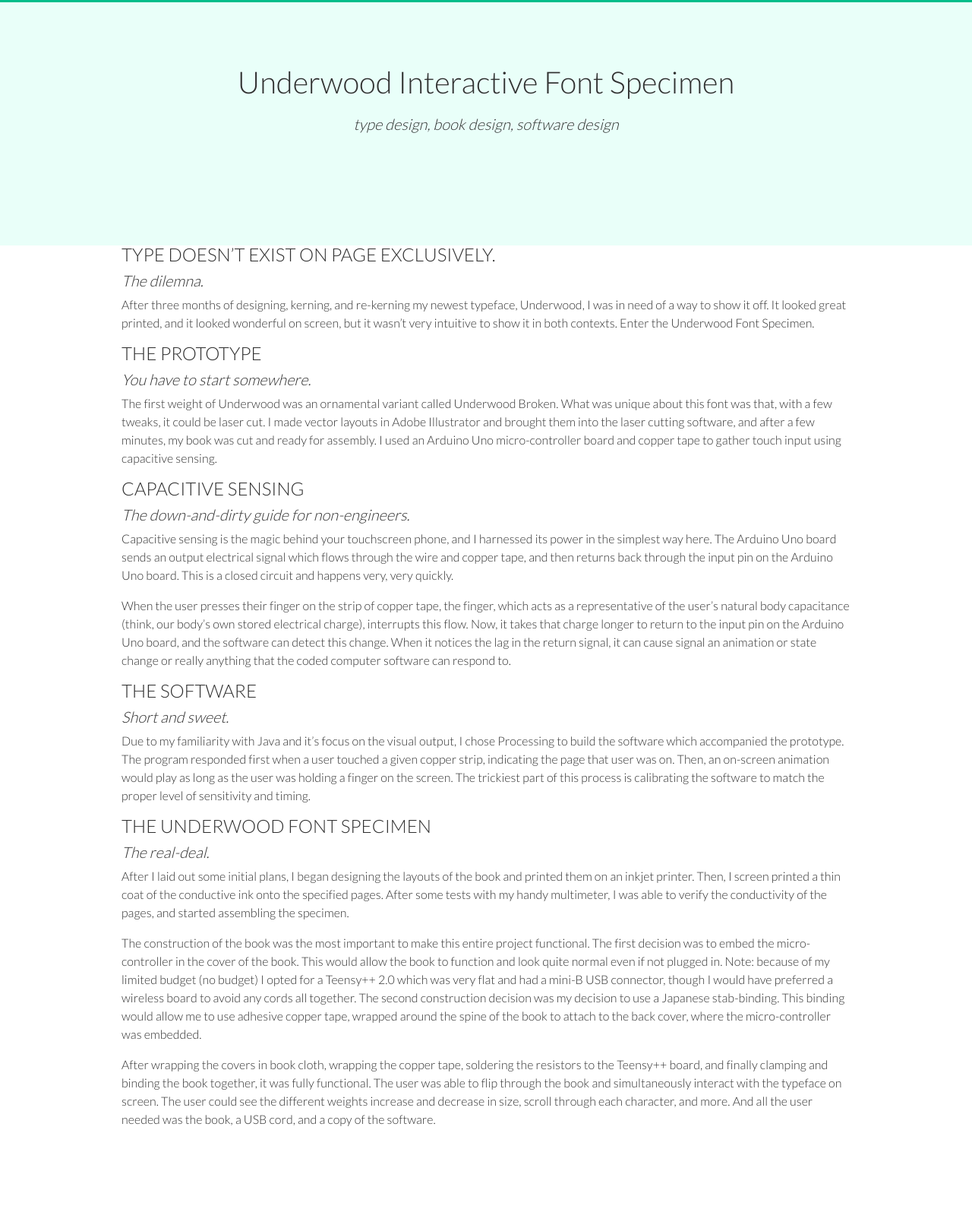
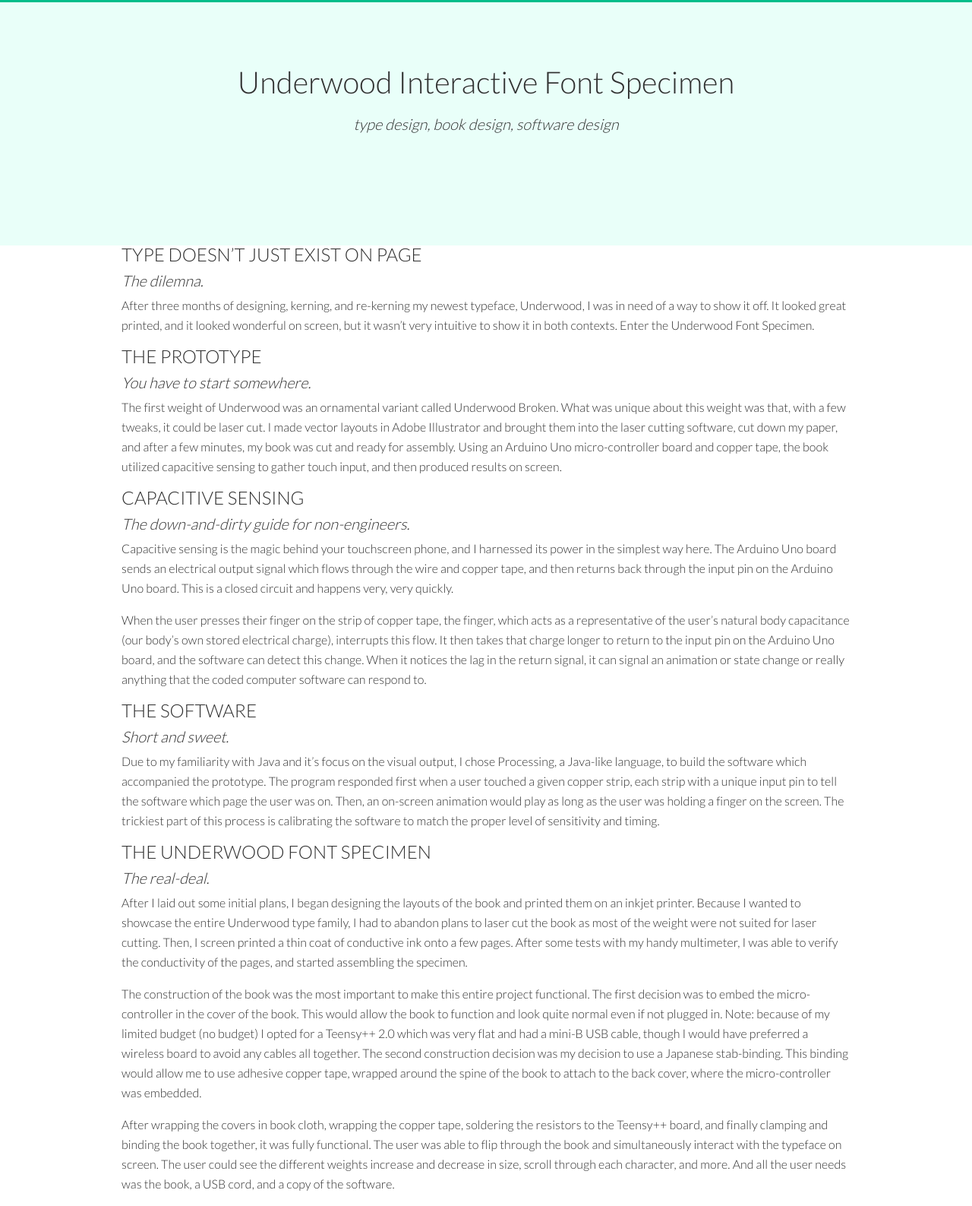
Before and after one commit to vpineda7/jakeberkuwmad.github.io, a Jekyll site: the page built from underwood-specimen/index.html, in a window 1280 px wide. Shown: the whole page at 76% size. Built offline with Jekyll 4.4.1, drawn with Linux system fonts in a browser that asks for light colours; before the commit the page ends 1501 px from its top, so only the background shows below that.

Commit message:
Tweaked content and typography

```diff
--- a/_scss/typography.scss
+++ b/_scss/typography.scss
@@ -30,7 +30,7 @@
   font-weight:300;
   font-size:1em;
   color:#303030;
-  line-height:1.5em;
+  line-height:1.625em;
   padding-bottom:1em;
   letter-spacing:0.0025em;
 }
--- a/underwood-specimen/index.html
+++ b/underwood-specimen/index.html
@@ -3,26 +3,37 @@
 title: Underwood Interactive Font Specimen
 description: type design, book design, software design
 ---
-
-<h2>Type doesn’t exist on page exclusively.</h2>
+<main id="underwood-style">
+  <section>
+    <h2>Type doesn’t just exist on page</h2>
     <h3>The dilemna.</h3>
     <p>After three months of designing, kerning, and re-kerning my newest typeface, Underwood, I was in need of a way to show it off. It looked great printed, and it looked wonderful on screen, but it wasn’t very intuitive to show it in both contexts. Enter the Underwood Font Specimen.</p>
+  </section>
 
+  <section>
     <h2>The Prototype</h2>
     <h3>You have to start somewhere.</h3>
-<p>The first weight of Underwood was an ornamental variant called Underwood Broken. What was unique about this font was that, with a few tweaks, it could be laser cut. I made vector layouts in Adobe Illustrator and brought them into the laser cutting software, and after a few minutes, my book was cut and ready for assembly. I used an Arduino Uno micro-controller board and copper tape to gather touch input using capacitive sensing.</p>
+    <p>The first weight of Underwood was an ornamental variant called Underwood Broken. What was unique about this weight was that, with a few tweaks, it could be laser cut. I made vector layouts in Adobe Illustrator and brought them into the laser cutting software, cut down my paper, and after a few minutes, my book was cut and ready for assembly. Using an Arduino Uno micro-controller board and copper tape, the book utilized capacitive sensing to gather touch input, and then produced results on screen.</p>
+  </section>
 
+  <section>
     <h2>Capacitive Sensing</h2>
     <h3>The down-and-dirty guide for non-engineers.</h3>
-<p>Capacitive sensing is the magic behind your touchscreen phone, and I harnessed its power in the simplest way here. The Arduino Uno board sends an output electrical signal which flows through the wire and copper tape, and then returns back through the input pin on the Arduino Uno board. This is a closed circuit and happens very, very quickly.</p>
-<p>When the user presses their finger on the strip of copper tape, the finger, which acts as a representative of the user’s natural body capacitance (think, our body’s own stored electrical charge), interrupts this flow. Now, it takes that charge longer to return to the input pin on the Arduino Uno board, and the software can detect this change. When it notices the lag in the return signal, it can cause signal an animation or state change or really anything that the coded computer software can respond to.</p>
+    <p>Capacitive sensing is the magic behind your touchscreen phone, and I harnessed its power in the simplest way here. The Arduino Uno board sends an electrical output signal which flows through the wire and copper tape, and then returns back through the input pin on the Arduino Uno board. This is a closed circuit and happens very, very quickly.</p>
+    <p>When the user presses their finger on the strip of copper tape, the finger, which acts as a representative of the user’s natural body capacitance (our body’s own stored electrical charge), interrupts this flow. It then takes that charge longer to return to the input pin on the Arduino Uno board, and the software can detect this change. When it notices the lag in the return signal, it can signal an animation or state change or really anything that the coded computer software can respond to.</p>
+  </section>
 
+  <section>
     <h2>The Software</h2>
     <h3>Short and sweet.</h3>
-<p>Due to my familiarity with Java and it’s focus on the visual output, I chose Processing to build the software which accompanied the prototype. The program responded first when a user touched a given copper strip, indicating the page that user was on. Then, an on-screen animation would play as long as the user was holding a finger on the screen. The trickiest part of this process is calibrating the software to match the proper level of sensitivity and timing.</p>
+    <p>Due to my familiarity with Java and it’s focus on the visual output, I chose Processing, a Java-like language, to build the software which accompanied the prototype. The program responded first when a user touched a given copper strip,  each strip with a unique input pin to tell the software which page the user was on. Then, an on-screen animation would play as long as the user was holding a finger on the screen. The trickiest part of this process is calibrating the software to match the proper level of sensitivity and timing.</p>
+  </section>
 
+  <section>
     <h2>The Underwood Font Specimen</h2>
     <h3>The real-deal.</h3>
-<p>After I laid out some initial plans, I began designing the layouts of the book and printed them on an inkjet printer. Then, I screen printed a thin coat of the conductive ink onto the specified pages. After some tests with my handy multimeter, I was able to verify the conductivity of the pages, and started assembling the specimen.</p>
-<p>The construction of the book was the most important to make this entire project functional. The first decision was to embed the micro-controller in the cover of the book. This would allow the book to function and look quite normal even if not plugged in. Note: because of my limited budget (no budget) I opted for a Teensy++ 2.0 which was very flat and had a mini-B USB connector, though I would have preferred a wireless board to avoid any cords all together. The second construction decision was my decision to use a Japanese stab-binding. This binding would allow me to use adhesive copper tape, wrapped around the spine of the book to attach to the back cover, where the micro-controller was embedded.</p>
-<p>After wrapping the covers in book cloth, wrapping the copper tape, soldering the resistors to the Teensy++ board, and finally clamping and binding the book together, it was fully functional. The user was able to flip through the book and simultaneously interact with the typeface on screen. The user could see the different weights increase and decrease in size, scroll through each character, and more. And all the user needed was the book, a USB cord, and a copy of the software.</p>
+    <p>After I laid out some initial plans, I began designing the layouts of the book and printed them on an inkjet printer. Because I wanted to showcase the entire Underwood type family, I had to abandon plans to laser cut the book as most of the weight were not suited for laser cutting. Then, I screen printed a thin coat of conductive ink onto a few pages. After some tests with my handy multimeter, I was able to verify the conductivity of the pages, and started assembling the specimen.</p>
+    <p>The construction of the book was the most important to make this entire project functional. The first decision was to embed the micro-controller in the cover of the book. This would allow the book to function and look quite normal even if not plugged in. Note: because of my limited budget (no budget) I opted for a Teensy++ 2.0 which was very flat and had a mini-B USB cable, though I would have preferred a wireless board to avoid any cables all together. The second construction decision was my decision to use a Japanese stab-binding. This binding would allow me to use adhesive copper tape, wrapped around the spine of the book to attach to the back cover, where the micro-controller was embedded.</p>
+    <p>After wrapping the covers in book cloth, wrapping the copper tape, soldering the resistors to the Teensy++ board, and finally clamping and binding the book together, it was fully functional. The user was able to flip through the book and simultaneously interact with the typeface on screen. The user could see the different weights increase and decrease in size, scroll through each character, and more. And all the user needs was the book, a USB cord, and a copy of the software.</p>
+  </section>
+</main>
```
Lines whose indentation alone changed are shown as unchanged.
